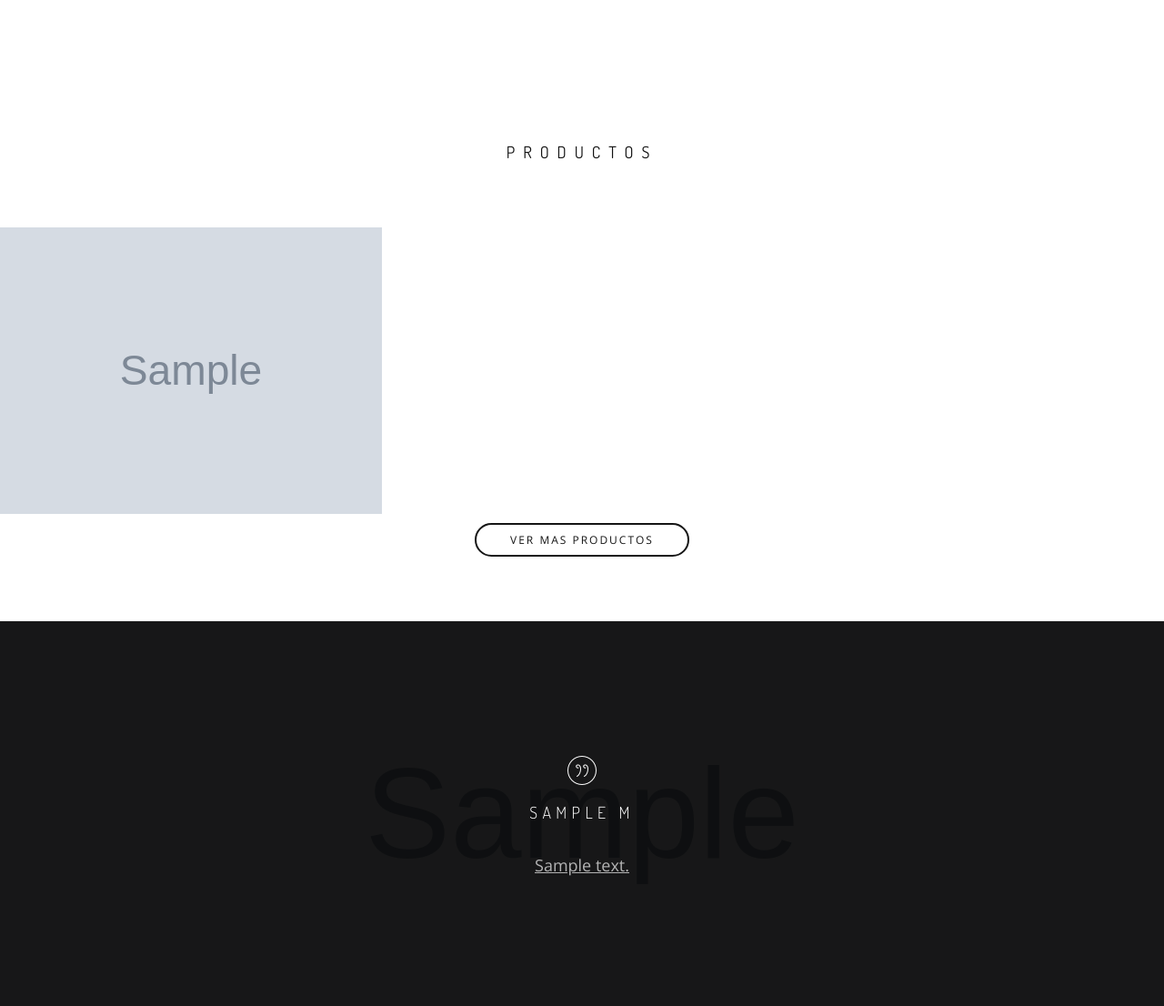
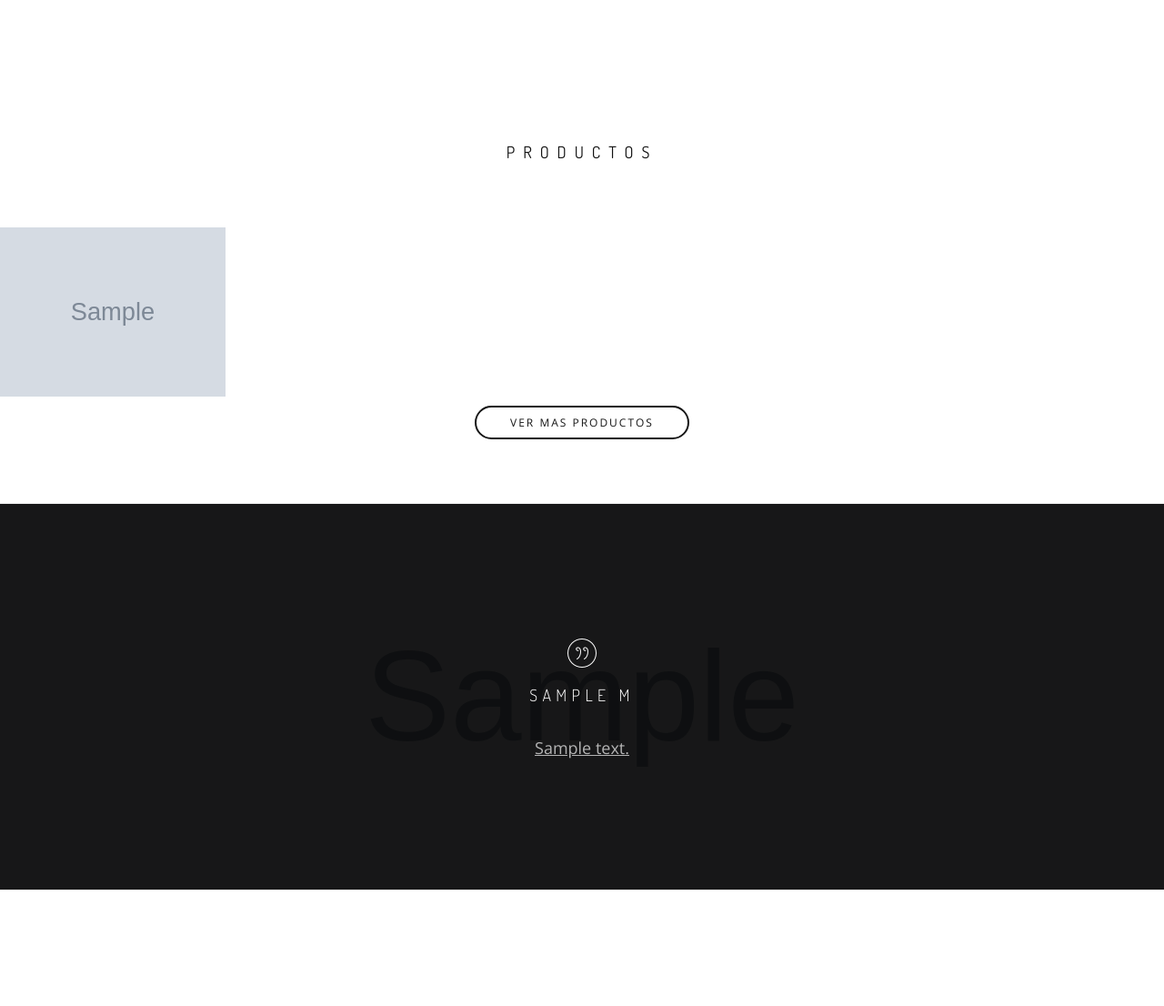
Before and after one commit to EzequielAG/noir, a Django app: template website/templates/home/home.html in a window 1280 px wide. Shown: the part 2213-3319 px from the top of the page at 91% size. Run offline with Django 3.2, Linux system fonts and the light colour scheme; tables that the repository leaves empty hold one stand-in row (values such as "Sample post"); the template is opened without the code that fills it: values that come from a table or form of the project are taken from there, most other values are stand-ins (such as "Sample title", 1, 10 or a date in 2020); grey boxes marked "Sample" are stand-in pictures; some libraries are stand-ins or nearby versions.

Commit message:
cambios de diseños

```diff
--- a/website/templates/home/products.html
+++ b/website/templates/home/products.html
@@ -7,7 +7,7 @@
         </h2>
 
         <!-- Works Grid -->
-        <ul class="works-grid work-grid-3 work-grid-gut clearfix font-alt hover-white hide-titles" id="work-grid">
+        <ul class="works-grid work-grid-5 work-grid-gut clearfix font-alt hover-white hide-titles" id="work-grid">
 
             {% for product in product_outstanding %}
 
--- a/website/views.py
+++ b/website/views.py
@@ -91,7 +91,7 @@ class HomeView(BannerMixin, ProductMixin, CreateView):
         context['testimonial_background'] = self.get_banners(place='Inicio', name='testimonial') \
                                             and self.get_banners(place='Inicio',
                                                                  name='testimonial')[0]
-        context['product_outstanding'] = self.get_product_outstanding()[:6]
+        context['product_outstanding'] = self.get_product_outstanding()[:10]
 
         return context
 
```
